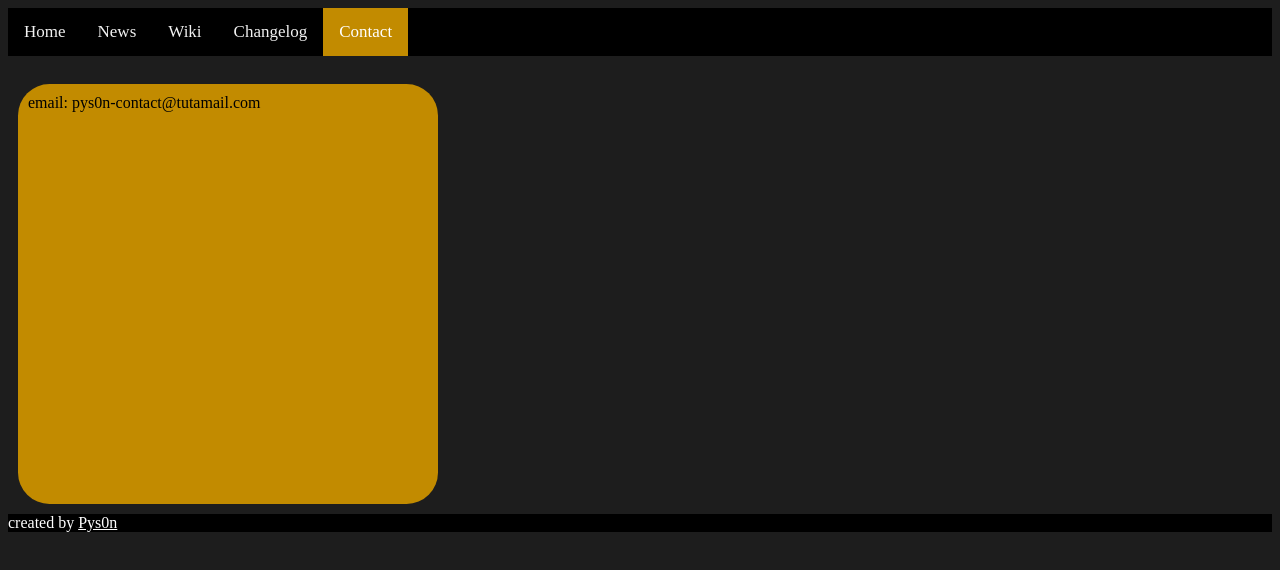
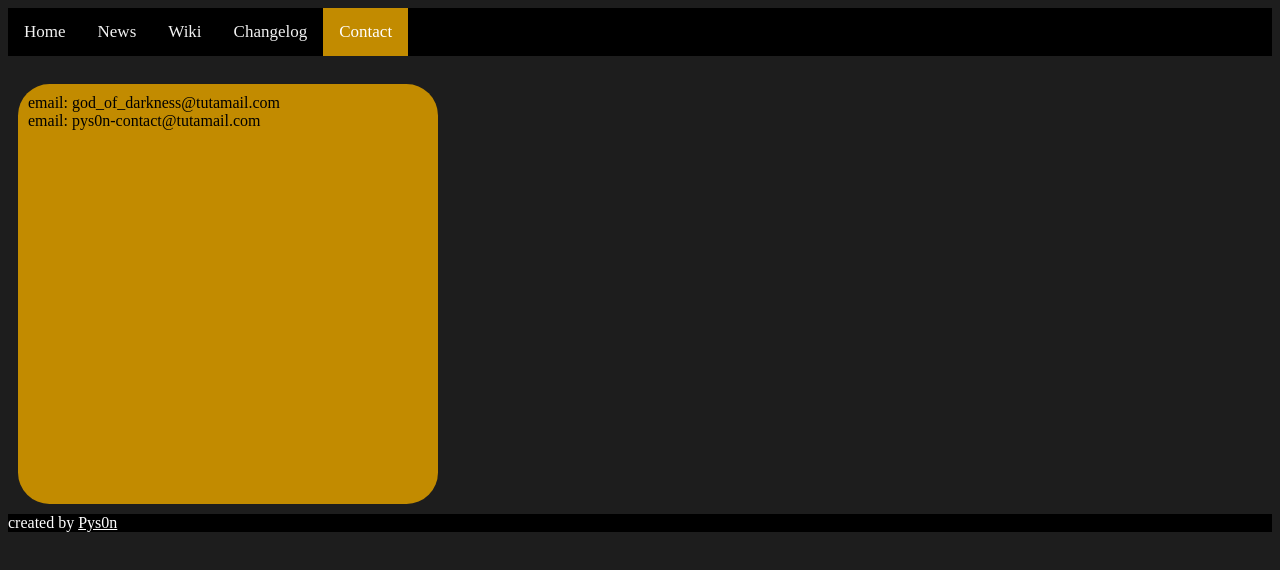
Before and after one commit to Pys0n/God_of_Darkness-Website, a plain HTML site: page contact.html in a window 1280 px wide. Drawn offline with Linux system fonts and the light colour scheme.

Commit message:
new email-adress added to contact

```diff
--- a/contact.html
+++ b/contact.html
@@ -16,7 +16,8 @@
 	</div>
 	<br>
 	<div class="box">
-	  email: pys0n-contact@tutamail.com
+		email: god_of_darkness@tutamail.com<br>
+		email: pys0n-contact@tutamail.com
 	</div>
 	<br>
 	<footer class='black-footer'>
```
